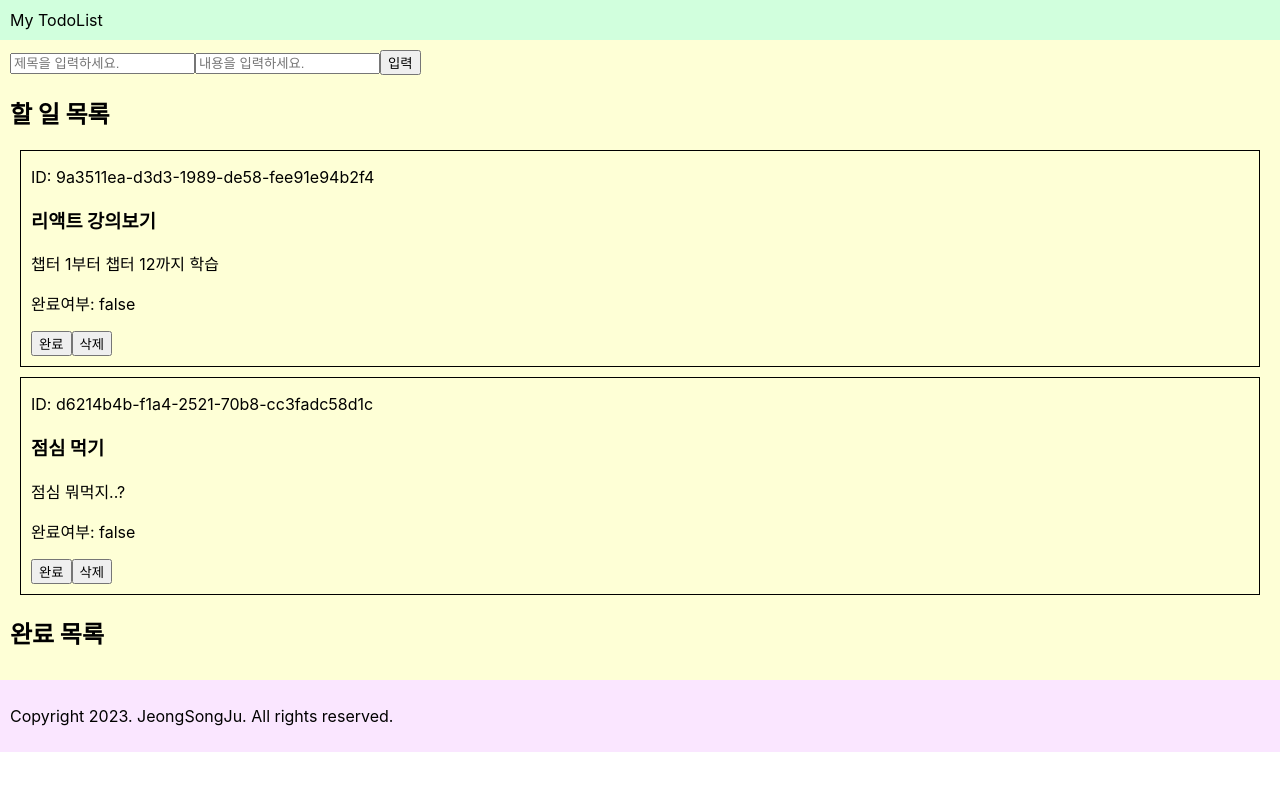
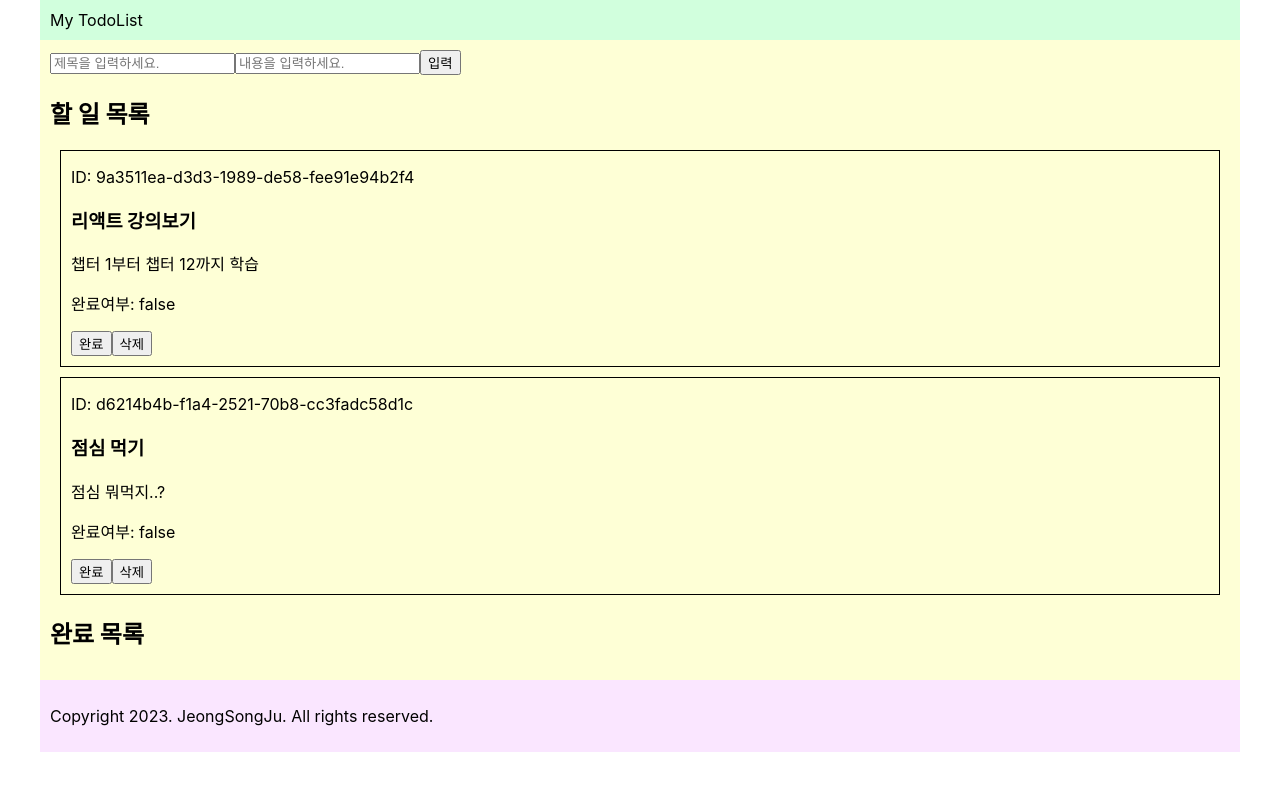
Before and after one commit to songjuu/ts-todolist-lv2, a React (Create React App) app: page /detail in a window 1280 px wide. Shown: the top 790 px of the page. Built offline with nearby package versions, Linux system fonts and the light colour scheme.

Commit message:
todolist router 작업 전

```diff
--- a/package.json
+++ b/package.json
@@ -9,9 +9,11 @@
     "react": "^18.2.0",
     "react-dom": "^18.2.0",
     "react-redux": "^8.1.1",
+    "react-router-dom": "^6.13.0",
     "react-scripts": "5.0.1",
     "react-uuid": "^2.0.0",
     "redux": "^4.2.1",
+    "styled-components": "^6.0.0-rc.5",
     "web-vitals": "^2.1.0"
   },
   "scripts": {
--- a/src/App.jsx
+++ b/src/App.jsx
@@ -1,39 +1,13 @@
-import React, { useState } from "react";
-
-import uuid from "react-uuid";
+import React from "react";
+import Router from "./shared/Router";
 import InputForm from "./components/InputForm";
 import TodoList from "./components/TodoList";
+import styled from "styled-components";
 
 function App() {
-  // const [todos, setTodos] = useState([
-  //   {
-  //     id: uuid(),
-  //     title: "공부",
-  //     contents: "자바스크립트 공부하기",
-  //     isDone: false,
-  //   },
-  //   {
-  //     id: uuid(),
-  //     title: "공부",
-  //     contents: "redux 강의 복습하기",
-  //     isDone: false,
-  //   },
-  //   {
-  //     id: uuid(),
-  //     title: "취미",
-  //     contents: "수영가기",
-  //     isDone: true,
-  //   },
-  //   {
-  //     id: uuid(),
-  //     title: "일상",
-  //     contents: "친구 만나기",
-  //     isDone: false,
-  //   },
-  // ]);
-
   return (
-    <div>
+    <>
+      <Container>
         <header
           style={{
             backgroundColor: "#d1ffdd",
@@ -62,8 +36,18 @@ function App() {
         >
           <p>Copyright 2023. JeongSongJu. All rights reserved.</p>
         </footer>
-    </div>
+      </Container>
+    </>
   );
 }
 
+const Container = styled.div`
+  display: flex;
+  flex-direction: column;
+  max-width: 1200px;
+  min-width: 800px;
+
+  margin: 0 auto;
+`;
+
 export default App;
--- a/src/components/InputForm.jsx
+++ b/src/components/InputForm.jsx
@@ -19,6 +19,8 @@ function InputForm() {
       contents,
     };
     dispatch(addTodo(newTodo));
+    setTitle("");
+    setContents("");
   };
 
   return (
--- a/src/components/TodoList.jsx
+++ b/src/components/TodoList.jsx
@@ -1,6 +1,7 @@
 import React from "react";
 import { useSelector, useDispatch } from "react-redux";
 import { deleteTodo, toggleStatusTodo } from "../redux/modules/todos";
+// import { Link } from "react-router-dom";
 
 // 할 일 목록, 완료 목록 기능 구현
 function TodoList({ listIsDone }) {
--- /dev/null
+++ b/src/pages/TodoDetail.jsx
@@ -0,0 +1,10 @@
+import React from "react";
+import { useParams } from "react-router-dom";
+
+const TodoDetail = () => {
+  let { id } = useParams();
+
+  return <div>TodoDetail</div>;
+};
+
+export default TodoDetail;
--- a/src/redux/modules/todos.js
+++ b/src/redux/modules/todos.js
@@ -67,5 +67,3 @@ const todos = (state = initialState, action) => {
 };
 
 export default todos;
-
-// 안녕히 계세요..
--- /dev/null
+++ b/src/shared/Router.js
@@ -0,0 +1,17 @@
+import React from "react";
+import { BrowserRouter, Route, Routes } from "react-router-dom";
+import App from "../App";
+import TodoDetail from "../pages/TodoDetail";
+
+function Router() {
+  return (
+    <BrowserRouter>
+      <Routes>
+        <Route path="/" element={<App />} />
+        <Route path="detail" element={<TodoDetail />} />
+      </Routes>
+    </BrowserRouter>
+  );
+}
+
+export default Router;
```
Also changed, not shown: src/pages/Main.jsx (added), 1 other file (tests, documents, lock files or other folders). Lines whose indentation alone changed are shown as unchanged.
